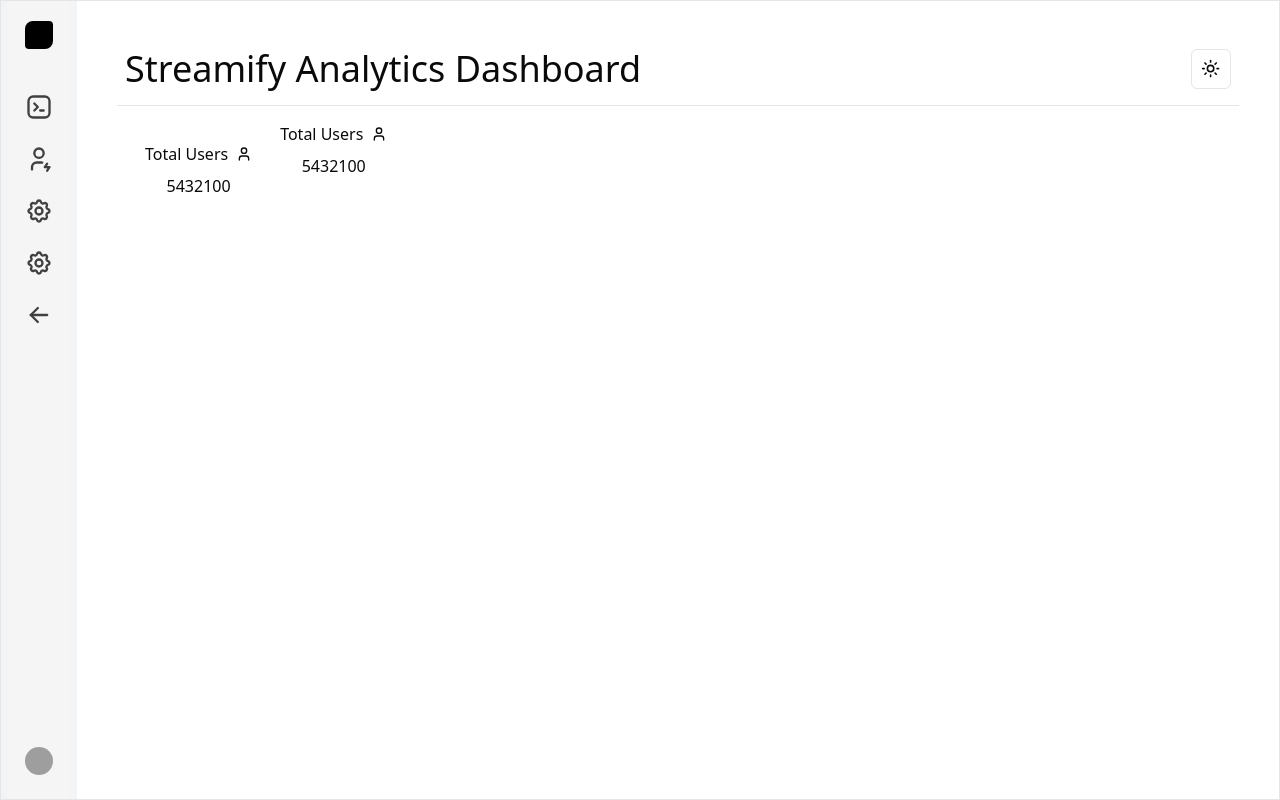
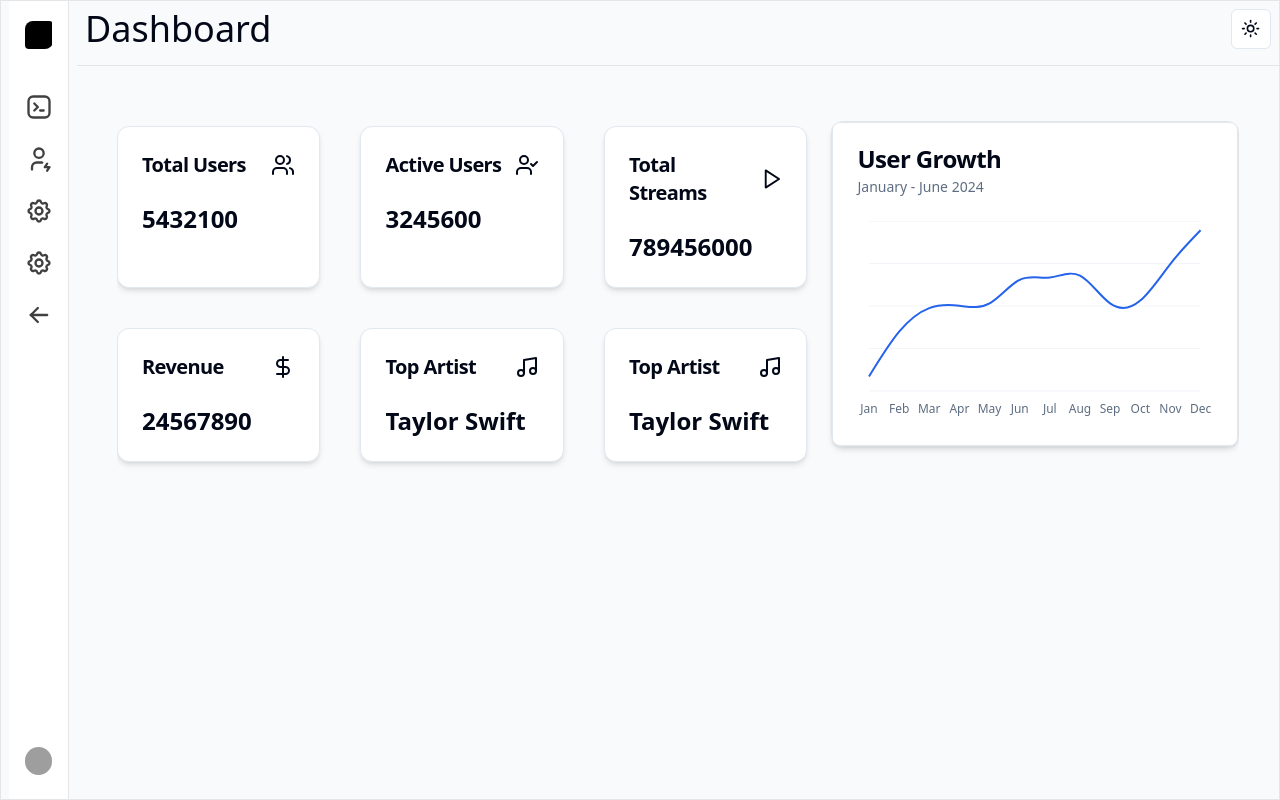
Before and after one commit to PranitPatil03/Streamify, a React (Vite) app: page / in a window 1280 px wide. Built offline with nearby package versions, Linux system fonts and the light colour scheme; grey boxes are pictures that could not be loaded.

Commit message:
Key Matrics & User Growth UI Completed

```diff
--- a/src/App.tsx
+++ b/src/App.tsx
@@ -7,18 +7,17 @@ import {
 import { SidebarDemo } from "./components/Dashboard";
 import DashboardContent from "./components/DashboardContent";
 
-function App() {
 const router = createBrowserRouter(
   createRoutesFromElements(
     <Route path="/" element={<SidebarDemo />}>
       <Route index element={<DashboardContent />} />
-        <Route path="*" element={<h1>404: Page not found</h1>} />
     </Route>
   )
 );
 
+function App() {
   return (
-    <div className="w-full h-screen">
+    <div className="bg-gray-50 dark:bg-neutral-900 min-h-screen">
       <RouterProvider router={router} />
     </div>
   );
--- a/src/components/Chart.tsx
+++ b/src/components/Chart.tsx
@@ -1,35 +1,68 @@
-import { Bar, BarChart, CartesianGrid } from "recharts"
+import { CartesianGrid, Line, LineChart, XAxis } from "recharts";
 
-import { ChartConfig, ChartContainer } from "@/components/ui/chart"
-
-const chartData = [
-  { month: "January", desktop: 186, mobile: 80 },
-  { month: "February", desktop: 305, mobile: 200 },
-  { month: "March", desktop: 237, mobile: 120 },
-  { month: "April", desktop: 73, mobile: 190 },
-  { month: "May", desktop: 209, mobile: 130 },
-  { month: "June", desktop: 214, mobile: 140 },
-]
+import {
+  Card,
+  CardContent,
+  CardDescription,
+  CardHeader,
+  CardTitle,
+} from "@/components/ui/card";
+import {
+  ChartConfig,
+  ChartContainer,
+  ChartTooltip,
+  ChartTooltipContent,
+} from "@/components/ui/chart";
+import { data } from "@/data/data";
 
 const chartConfig = {
   desktop: {
     label: "Desktop",
-    color: "#2563eb",
+    color: "hsl(var(--chart-1))",
   },
-  mobile: {
-    label: "Mobile",
-    color: "#60a5fa",
-  },
-} satisfies ChartConfig
+} satisfies ChartConfig;
 
 export function Chart() {
   return (
-    <ChartContainer config={chartConfig} className="w-full h-full">
-      <BarChart accessibilityLayer data={chartData}>
-        <CartesianGrid vertical={false} />
-        <Bar dataKey="desktop" fill="var(--color-desktop)" radius={4} />
-        <Bar dataKey="mobile" fill="var(--color-mobile)" radius={4} />
-      </BarChart>
-    </ChartContainer>
-  )
+    <div className="w-full md:w-1/2 shadow-md dark:shadow-md dark:shadow-gray-900 border border-neutral-200 dark:border-neutral-900 rounded-xl">
+      <Card className="w-full">
+        <CardHeader>
+          <CardTitle>User Growth</CardTitle>
+          <CardDescription>January - June 2024</CardDescription>
+        </CardHeader>
+        <CardContent>
+          <ChartContainer config={chartConfig} className="w-full h-[150px] md:h-[200px]">
+            <LineChart
+              accessibilityLayer
+              data={data.userGrowth}
+              margin={{
+                left: 12,
+                right: 12,
+              }}
+            >
+              <CartesianGrid vertical={false} />
+              <XAxis
+                dataKey="month"
+                tickLine={false}
+                axisLine={false}
+                tickMargin={8}
+                tickFormatter={(value) => value.slice(0, 3)}
+              />
+              <ChartTooltip
+                cursor={false}
+                content={<ChartTooltipContent hideLabel />}
+              />
+              <Line
+                dataKey="totalUsers"
+                type="natural"
+                stroke="var(--color-desktop)"
+                strokeWidth={2}
+                dot={false}
+              />
+            </LineChart>
+          </ChartContainer>
+        </CardContent>
+      </Card>
+    </div>
+  );
 }
--- a/src/components/Dashboard.tsx
+++ b/src/components/Dashboard.tsx
@@ -60,12 +60,12 @@ export function SidebarDemo() {
   return (
     <div
       className={cn(
-        "flex flex-col md:flex-row bg-gray-100 dark:bg-neutral-800 w-full flex-1 mx-auto border border-neutral-200 dark:border-neutral-700 overflow-hidden",
+        "flex flex-col md:flex-row bg-gray-50 dark:bg-neutral-900 w-full flex-1 mx-auto border border-neutral-200 dark:border-neutral-700 overflow-hidden",
         "h-screen w-full"
       )}
     >
       <Sidebar open={open} setOpen={setOpen}>
-        <SidebarBody className="justify-between gap-10">
+        <SidebarBody className="justify-between gap-10 border-r border-neutral-200 dark:border-neutral-700 bg-white dark:bg-neutral-800">
           <div className="flex flex-col flex-1 overflow-y-auto overflow-x-hidden">
             {open ? <Logo /> : <LogoIcon />}
             <div className="mt-8 flex flex-col gap-2">
@@ -131,13 +131,13 @@ export const LogoIcon = () => {
 
 export const Dashboard = () => {
   return (
-    <div className="flex flex-1">
-      <div className="p-2 md:p-10 border-neutral-200 dark:border-neutral-700 bg-white dark:bg-neutral-900 flex flex-col gap-2 flex-1 w-full h-full">
+    <div className="flex flex-1 overflow-hidden bg-gray-50 dark:bg-neutral-900">
+      <div className="flex flex-col w-full h-full">
         <div className="flex justify-between p-2 pb-4 border-b border-neutral-200 dark:border-neutral-700">
-          <p className="text-4xl">Streamify Analytics Dashboard</p>
+          <p className="text-4xl">Dashboard</p>
           <ModeToggle />
         </div>
-        <div>
+        <div className="flex-1 overflow-y-auto p-2 md:p-10">
           <Routes>
             <Route path="/" element={<DashboardContent />} />
             <Route path="*" element={<h1>404: Page not found</h1>} />
--- a/src/components/DashboardContent.tsx
+++ b/src/components/DashboardContent.tsx
@@ -1,27 +1,12 @@
-import { User } from "lucide-react";
+import { Chart } from "./Chart";
+import KeyMetrics from "./KeyMetrics";
 
 const DashboardContent = () => {
   return (
-    <div className="flex p-2 w-full h-full">
-      <div className="flex flex-col gap-2 w-full h-full">
-        <div className="flex flex-row gap-2">
-          <div className="flex flex-col gap-2 items-center p-5">
-            <div className="flex flex-row gap-2 items-center justify-between w-full" >
-              <p>Total Users</p>
-              <User className="w-4 h-4" />
-            </div>
-            <p>5432100</p>
-          </div>
-          <div className="flex flex-col gap-2 items-center">
-            <div className="flex flex-row gap-2 items-center">
-              <p>Total Users</p>
-              <User className="w-4 h-4" />
-            </div>
-            <p>5432100</p>
-          </div>
-        </div>
-        <div className="flex flex-col gap-2 w-full items-center h-[500px]">
-        </div>
+    <div className="flex flex-col w-full h-full overflow-y-auto bg-gray-50 dark:bg-neutral-900">
+      <div className="flex flex-col md:flex-row gap-4 md:gap-6 items-center justify-between">
+        <KeyMetrics />
+        <Chart />
       </div>
     </div>
   );
--- /dev/null
+++ b/src/components/KeyMetrics.tsx
@@ -0,0 +1,101 @@
+import { Users, UserCheck, Play, DollarSign, Music } from "lucide-react";
+import { Card, CardContent, CardHeader, CardTitle } from "@/components/ui/card";
+import { data } from "@/data/data";
+
+const KeyMetrics = () => {
+  return (
+    <>
+      <div className="flex flex-col gap-5 md:gap-10 mt-5 w-full">
+        <div className="grid grid-cols-1 sm:grid-cols-2 lg:grid-cols-3 gap-5 md:gap-10">
+          <Card className="rounded-xl shadow-md dark:shadow-md dark:shadow-gray-900">
+            <CardHeader>
+              <CardTitle>
+                <div className="flex flex-row gap-2 items-center justify-between">
+                  <p className="text-xl">Total Users</p>
+                  <Users className="w-6 h-6" />
+                </div>
+              </CardTitle>
+            </CardHeader>
+            <CardContent>
+              <p className="text-2xl font-bold">{data.keyMetrics.totalUsers}</p>
+            </CardContent>
+          </Card>
+          <Card className="rounded-xl shadow-md dark:shadow-md dark:shadow-gray-900">
+            <CardHeader>
+              <CardTitle>
+                <div className="flex flex-row gap-2 items-center justify-between">
+                  <p className="text-xl">Active Users</p>
+                  <UserCheck className="w-6 h-6" />
+                </div>
+              </CardTitle>
+            </CardHeader>
+            <CardContent>
+              <p className="text-2xl font-bold">
+                {data.keyMetrics.activeUsers}
+              </p>
+            </CardContent>
+          </Card>
+          <Card className="rounded-xl shadow-md dark:shadow-md dark:shadow-gray-900">
+            <CardHeader>
+              <CardTitle>
+                <div className="flex flex-row gap-2 items-center justify-between">
+                  <p className="text-xl">Total Streams</p>
+                  <Play className="w-6 h-6" />
+                </div>
+              </CardTitle>
+            </CardHeader>
+            <CardContent>
+              <p className="text-2xl font-bold">
+                {data.keyMetrics.totalStreams}
+              </p>
+            </CardContent>
+          </Card>
+        </div>
+
+        <div className="grid grid-cols-1 sm:grid-cols-2 lg:grid-cols-3 gap-5 md:gap-10">
+          <Card className="rounded-xl shadow-md dark:shadow-md dark:shadow-gray-900">
+            <CardHeader>
+              <CardTitle>
+                <div className="flex flex-row gap-2 items-center justify-between">
+                  <p className="text-xl">Revenue</p>
+                  <DollarSign className="w-6 h-6" />
+                </div>
+              </CardTitle>
+            </CardHeader>
+            <CardContent>
+              <p className="text-2xl font-bold">{data.keyMetrics.revenue}</p>
+            </CardContent>
+          </Card>
+          <Card className="rounded-xl shadow-md dark:shadow-md dark:shadow-gray-900">
+            <CardHeader>
+              <CardTitle>
+                <div className="flex flex-row gap-2 items-center justify-between">
+                  <p className="text-xl">Top Artist</p>
+                  <Music className="w-6 h-6" />
+                </div>
+              </CardTitle>
+            </CardHeader>
+            <CardContent>
+              <p className="text-2xl font-bold">{data.keyMetrics.topArtist}</p>
+            </CardContent>
+          </Card>
+          <Card className="rounded-xl shadow-md dark:shadow-md dark:shadow-gray-900">
+            <CardHeader>
+              <CardTitle>
+                <div className="flex flex-row gap-2 items-center justify-between">
+                  <p className="text-xl">Top Artist</p>
+                  <Music className="w-6 h-6" />
+                </div>
+              </CardTitle>
+            </CardHeader>
+            <CardContent>
+              <p className="text-2xl font-bold">{data.keyMetrics.topArtist}</p>
+            </CardContent>
+          </Card>
+        </div>
+      </div>
+    </>
+  );
+};
+
+export default KeyMetrics;
--- a/src/data/data.ts
+++ b/src/data/data.ts
@@ -5,24 +5,24 @@ export const data = {
     totalStreams: 789456000,
     revenue: 24567890,
     topArtist: "Taylor Swift",
-    averageDailyListeningTime: 145,
-    totalPlaylistsCreated: 12345678,
-    userRetentionRate: 0.85,
+    // averageDailyListeningTime: 145,
+    // totalPlaylistsCreated: 12345678,
+    // userRetentionRate: 0.85,
   },
 
   userGrowth: [
-    { month: "2023-09", totalUsers: 4123000, activeUsers: 2345600 },
-    { month: "2023-10", totalUsers: 4256000, activeUsers: 2498700 },
-    { month: "2023-11", totalUsers: 4389000, activeUsers: 2612300 },
-    { month: "2023-12", totalUsers: 4567000, activeUsers: 2798400 },
-    { month: "2024-01", totalUsers: 4678000, activeUsers: 2845600 },
-    { month: "2024-02", totalUsers: 4789000, activeUsers: 2901200 },
-    { month: "2024-03", totalUsers: 4901000, activeUsers: 2987600 },
-    { month: "2024-04", totalUsers: 5012000, activeUsers: 3045800 },
-    { month: "2024-05", totalUsers: 5123000, activeUsers: 3102400 },
-    { month: "2024-06", totalUsers: 5234000, activeUsers: 3156900 },
-    { month: "2024-07", totalUsers: 5345000, activeUsers: 3201500 },
-    { month: "2024-08", totalUsers: 5432100, activeUsers: 3245600 },
+    { month: "Jan", totalUsers: 678000 },
+    { month: "Feb", totalUsers: 2789000 },
+    { month: "Mar", totalUsers: 3901000 },
+    { month: "Apr", totalUsers: 4012000 },
+    { month: "May", totalUsers: 4123000 },
+    { month: "Jun", totalUsers: 5234000 },
+    { month: "Jul", totalUsers: 5345000 },
+    { month: "Aug", totalUsers: 5432100 },
+    { month: "Sep", totalUsers: 4123000 },
+    { month: "Oct", totalUsers: 4256000 },
+    { month: "Nov", totalUsers: 5989000 },
+    { month: "Dec", totalUsers: 7567000 },
   ],
 
   revenueDistribution: [
--- a/src/index.css
+++ b/src/index.css
@@ -29,6 +29,31 @@
     --chart-3: 197 37% 24%;
     --chart-4: 43 74% 66%;
     --chart-5: 27 87% 67%;
+
+    --background: 0 0% 100%;
+    --foreground: 222.2 84% 4.9%;
+    --card: 0 0% 100%;
+    --card-foreground: 222.2 84% 4.9%;
+    --popover: 0 0% 100%;
+    --popover-foreground: 222.2 84% 4.9%;
+    --primary: 221.2 83.2% 53.3%;
+    --primary-foreground: 210 40% 98%;
+    --secondary: 210 40% 96.1%;
+    --secondary-foreground: 222.2 47.4% 11.2%;
+    --muted: 210 40% 96.1%;
+    --muted-foreground: 215.4 16.3% 44%;
+    --accent: 210 40% 96.1%;
+    --accent-foreground: 222.2 47.4% 11.2%;
+    --destructive: 0 72% 51%;
+    --destructive-foreground: 210 40% 98%;
+    --border: 214.3 31.8% 91.4%;
+    --input: 214.3 31.8% 91.4%;
+    --ring: 221.2 83.2% 53.3%;
+    --chart-1: 221.2 83.2% 53.3%;
+    --chart-2: 212 95% 68%;
+    --chart-3: 216 92% 60%;
+    --chart-4: 210 98% 78%;
+    --chart-5: 212 97% 87%;
   }
 
   .dark {
@@ -56,6 +81,31 @@
     --chart-3: 30 80% 55%;
     --chart-4: 280 65% 60%;
     --chart-5: 340 75% 55%;
+
+    --background: 240 10% 3.9%;
+    --foreground: 0 0% 98%;
+    --card: 240 10% 3.9%;
+    --card-foreground: 0 0% 98%;
+    --popover: 240 10% 3.9%;
+    --popover-foreground: 0 0% 98%;
+    --primary: 221.2 83.2% 53.3%;
+    --primary-foreground: 210 40% 98%;
+    --secondary: 210 40% 96.1%;
+    --secondary-foreground: 222.2 47.4% 11.2%;
+    --muted: 240 3.7% 15.9%;
+    --muted-foreground: 240 5% 64.9%;
+    --accent: 240 3.7% 15.9%;
+    --accent-foreground: 0 0% 98%;
+    --destructive: 0 72% 51%;
+    --destructive-foreground: 210 40% 98%;
+    --border: 240 3.7% 15.9%;
+    --input: 240 3.7% 15.9%;
+    --ring: 221.2 83.2% 53.3%;
+    --chart-1: 221.2 83.2% 53.3%;
+    --chart-2: 212 95% 68%;
+    --chart-3: 216 92% 60%;
+    --chart-4: 210 98% 78%;
+    --chart-5: 212 97% 87%;
   }
 }
 
```
Lines whose indentation alone changed are shown as unchanged.
